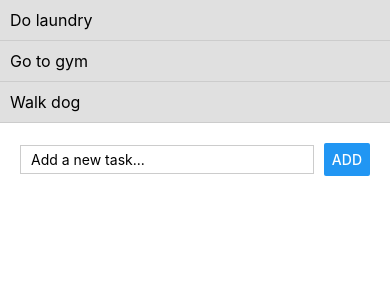
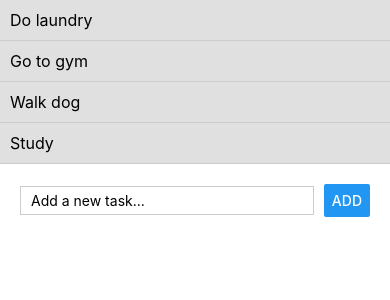
Before and after one commit to Billyat5/TodoListApp, a React Native app: screen / in a window 390 px wide. Shown: the top 300 px of the page. Built offline with nearby package versions, Linux system fonts and the light colour scheme.

Commit message:
Uploaded Lab 3

```diff
--- a/src/App.jsx
+++ b/src/App.jsx
@@ -10,6 +10,7 @@ function App() {
     'Do laundry',
     'Go to gym',
     'Walk dog',
+    'Study'
   ]);
 
   return (
```
